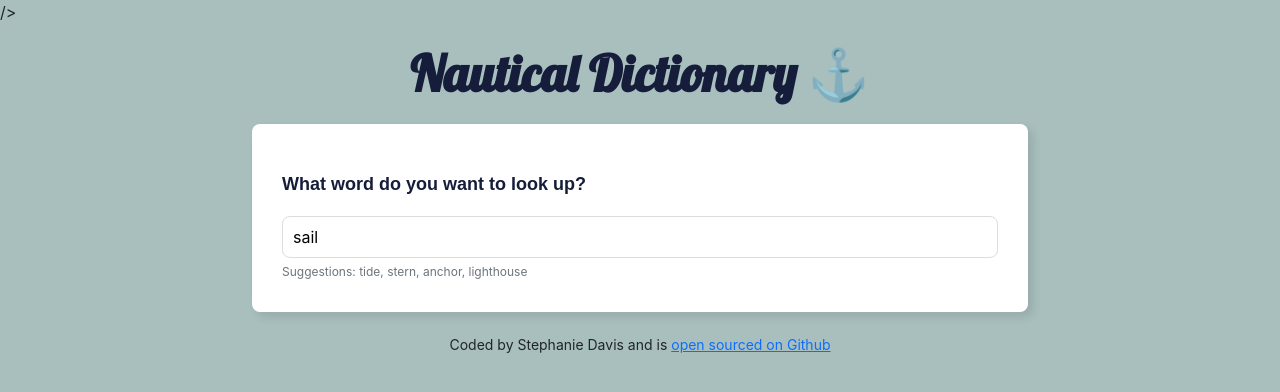
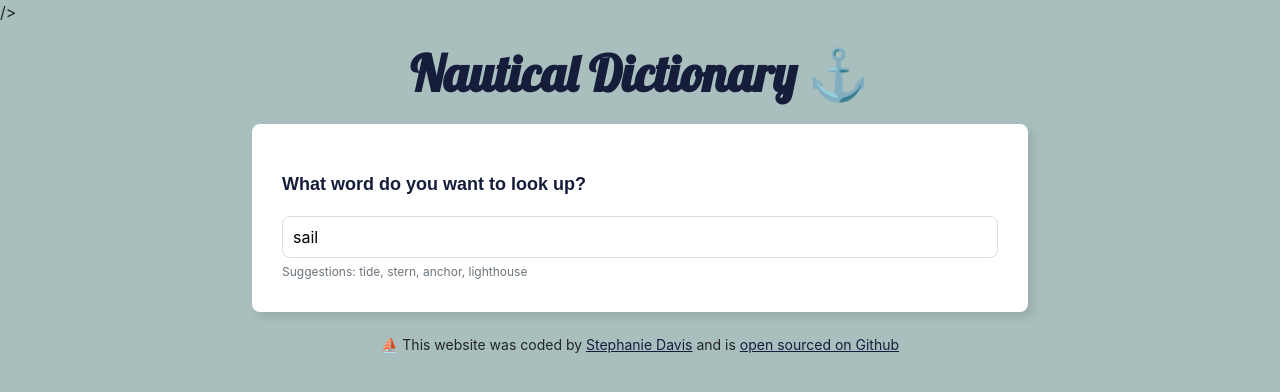
Before and after one commit to spechthalt/react-dictionary, a React (Create React App) app: page / in a window 1280 px wide. Shown: the top 392 px of the page. Built offline with nearby package versions, Linux system fonts and the light colour scheme; no server answers.

Commit message:
added link to personal page

```diff
--- a/src/App.css
+++ b/src/App.css
@@ -22,3 +22,7 @@ body {
 .App header {
   text-align: center;
 }
+
+.App small a {
+  color: #151d3b;
+}
--- a/src/App.js
+++ b/src/App.js
@@ -12,7 +12,15 @@ function App() {
 
         <footer>
           <small>
-            Coded by Stephanie Davis and is{" "}
+            ⛵️ This website was coded by{" "}
+            <a
+              href="https://www.stephdaviscodes.com"
+              rel="noreferrer"
+              target="_blank"
+            >
+              Stephanie Davis
+            </a>{" "}
+            and is{" "}
             <a
               href="https://github.com/spechthalt/react-dictionary"
               rel="noreferrer"
```
